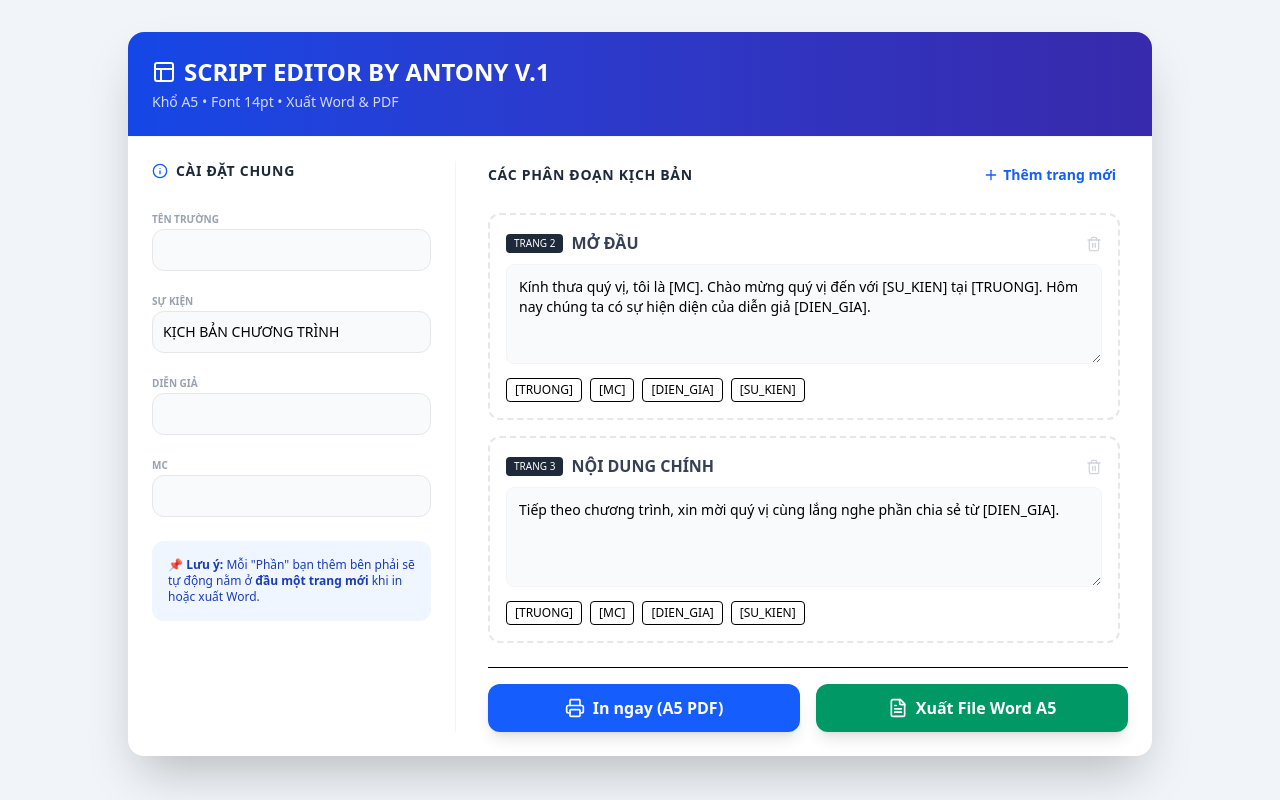
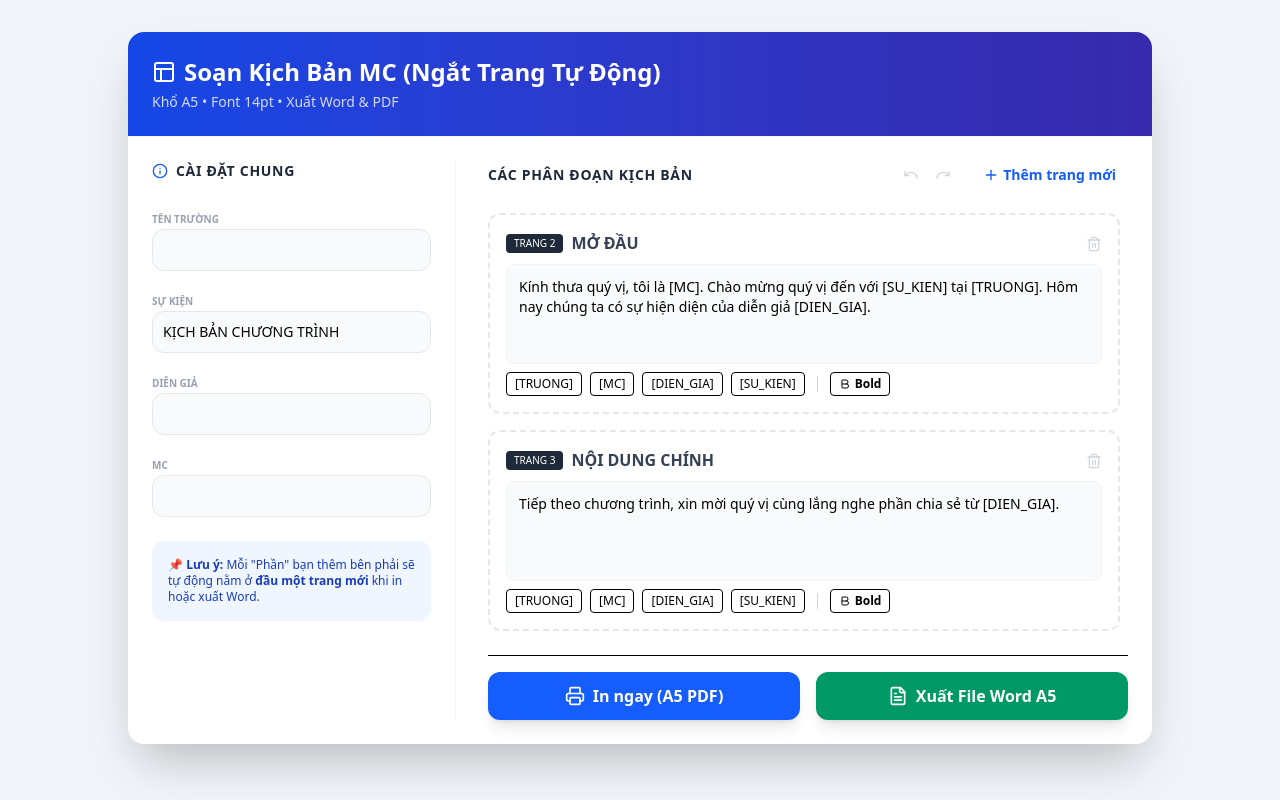
Before and after one commit to antonycodes/ScriptEditorbyAntony, a React (Vite) app: page / in a window 1280 px wide. Built offline with nearby package versions, Linux system fonts and the light colour scheme.

Commit message:
Update App.tsx

```diff
--- a/src/App.tsx
+++ b/src/App.tsx
@@ -1,36 +1,173 @@
-import React, { useState, useEffect } from 'react';
-import { Plus, Trash2, Printer, FileText, User, School, Mic2, Layout, Type, Info, Tag } from 'lucide-react';
+import React, { useState, useEffect, useRef } from 'react';
+import { Plus, Trash2, Printer, FileText, User, School, Mic2, Layout, Type, Info, Tag, Bold, Undo, Redo } from 'lucide-react';
 
-const App = () => {
-  const [metadata, setMetadata] = useState({
+const initialMetadata = {
   schoolName: '',
   speakerName: '',
   mcName: '',
   eventTitle: 'KỊCH BẢN CHƯƠNG TRÌNH'
-  });
+};
 
-  const [sections, setSections] = useState([
+const initialSections = [
   { id: '1', title: 'MỞ ĐẦU', content: 'Kính thưa quý vị, tôi là [MC]. Chào mừng quý vị đến với [SU_KIEN] tại [TRUONG]. Hôm nay chúng ta có sự hiện diện của diễn giả [DIEN_GIA].' },
   { id: '2', title: 'NỘI DUNG CHÍNH', content: 'Tiếp theo chương trình, xin mời quý vị cùng lắng nghe phần chia sẻ từ [DIEN_GIA].' }
-  ]);
+];
+
+const RichTextEditor = ({ id, content, onChange }: { id: string, content: string, onChange: (val: string) => void }) => {
+  const editorRef = useRef<HTMLDivElement>(null);
+
+  useEffect(() => {
+    if (editorRef.current && content !== editorRef.current.innerHTML) {
+      editorRef.current.innerHTML = content;
+    }
+  }, [content]);
+
+  const handleInput = (e: React.FormEvent<HTMLDivElement>) => {
+    onChange(e.currentTarget.innerHTML);
+  };
+
+  return (
+    <div
+      id={id}
+      ref={editorRef}
+      contentEditable
+      className="w-full p-3 bg-gray-50 border border-gray-100 rounded-lg min-h-[100px] outline-none text-sm custom-editor whitespace-pre-wrap"
+      onInput={handleInput}
+      suppressContentEditableWarning
+    />
+  );
+};
+
+const App = () => {
+  const [metadata, setMetadata] = useState(initialMetadata);
+  const [sections, setSections] = useState(initialSections);
+
+  const [history, setHistory] = useState([{ sections: initialSections, metadata: initialMetadata }]);
+  const [historyIndex, setHistoryIndex] = useState(0);
+
+  const stateRef = useRef({ sections, metadata, history, historyIndex });
+  useEffect(() => {
+    stateRef.current = { sections, metadata, history, historyIndex };
+  }, [sections, metadata, history, historyIndex]);
+
+  const typingTimeoutRef = useRef(null);
+
+  const commitAction = (newSections, newMetadata) => {
+    if (typingTimeoutRef.current) clearTimeout(typingTimeoutRef.current);
+    const { history, historyIndex } = stateRef.current;
+    const newHistory = history.slice(0, historyIndex + 1);
+    newHistory.push({ sections: newSections, metadata: newMetadata });
+    if (newHistory.length > 50) newHistory.shift();
+    setHistory(newHistory);
+    setHistoryIndex(newHistory.length - 1);
+    setSections(newSections);
+    setMetadata(newMetadata);
+  };
+
+  const handleSectionChange = (id, field, value) => {
+    const newSections = sections.map(s => s.id === id ? { ...s, [field]: value } : s);
+    setSections(newSections);
+
+    if (typingTimeoutRef.current) clearTimeout(typingTimeoutRef.current);
+    typingTimeoutRef.current = setTimeout(() => {
+      const { history, historyIndex, metadata } = stateRef.current;
+      const newHistory = history.slice(0, historyIndex + 1);
+      newHistory.push({ sections: newSections, metadata });
+      if (newHistory.length > 50) newHistory.shift();
+      setHistory(newHistory);
+      setHistoryIndex(newHistory.length - 1);
+    }, 1000);
+  };
+
+  const handleMetadataChange = (field, value) => {
+    const newMetadata = { ...metadata, [field]: value };
+    setMetadata(newMetadata);
+
+    if (typingTimeoutRef.current) clearTimeout(typingTimeoutRef.current);
+    typingTimeoutRef.current = setTimeout(() => {
+      const { history, historyIndex, sections } = stateRef.current;
+      const newHistory = history.slice(0, historyIndex + 1);
+      newHistory.push({ sections, metadata: newMetadata });
+      if (newHistory.length > 50) newHistory.shift();
+      setHistory(newHistory);
+      setHistoryIndex(newHistory.length - 1);
+    }, 1000);
+  };
+
+  const undo = () => {
+    if (typingTimeoutRef.current) clearTimeout(typingTimeoutRef.current);
+    const { history, historyIndex, sections, metadata } = stateRef.current;
+
+    const currentStateIsUncommitted =
+      history[historyIndex]?.sections !== sections ||
+      history[historyIndex]?.metadata !== metadata;
+
+    if (currentStateIsUncommitted) {
+      const newHistory = history.slice(0, historyIndex + 1);
+      newHistory.push({ sections, metadata });
+      if (newHistory.length > 50) newHistory.shift();
+      setHistory(newHistory);
+
+      const newIndex = newHistory.length - 2;
+      setHistoryIndex(newIndex);
+      setSections(newHistory[newIndex].sections);
+      setMetadata(newHistory[newIndex].metadata);
+    } else if (historyIndex > 0) {
+      const newIndex = historyIndex - 1;
+      setHistoryIndex(newIndex);
+      setSections(history[newIndex].sections);
+      setMetadata(history[newIndex].metadata);
+    }
+  };
+
+  const redo = () => {
+    const { history, historyIndex } = stateRef.current;
+    if (historyIndex < history.length - 1) {
+      const newIndex = historyIndex + 1;
+      setHistoryIndex(newIndex);
+      setSections(history[newIndex].sections);
+      setMetadata(history[newIndex].metadata);
+    }
+  };
+
+  useEffect(() => {
+    const handleKeyDown = (e) => {
+      if ((e.ctrlKey || e.metaKey) && e.key.toLowerCase() === 'z') {
+        e.preventDefault();
+        if (e.shiftKey) {
+          redo();
+        } else {
+          undo();
+        }
+      }
+      if ((e.ctrlKey || e.metaKey) && e.key.toLowerCase() === 'y') {
+        e.preventDefault();
+        redo();
+      }
+      if ((e.ctrlKey || e.metaKey) && e.key.toLowerCase() === 'b') {
+        const activeElement = document.activeElement;
+        if (activeElement && activeElement.hasAttribute('contenteditable') && activeElement.id.startsWith('editor-')) {
+          e.preventDefault();
+          const sectionId = activeElement.id.replace('editor-', '');
+          insertBold(sectionId);
+        }
+      }
+    };
+    document.addEventListener('keydown', handleKeyDown);
+    return () => document.removeEventListener('keydown', handleKeyDown);
+  }, []);
 
   const addSection = () => {
     const newId = Math.random().toString(36).substr(2, 9);
-    setSections([...sections, { id: newId, title: '', content: '' }]);
+    const newSections = [...sections, { id: newId, title: '', content: '' }];
+    commitAction(newSections, metadata);
   };
 
   const removeSection = (id) => {
     if (sections.length > 1) {
-      setSections(sections.filter(s => s.id !== id));
+      const newSections = sections.filter(s => s.id !== id);
+      commitAction(newSections, metadata);
     }
-  };
-
-  const updateSection = (id, field, value) => {
-    setSections(sections.map(s => s.id === id ? { ...s, [field]: value } : s));
-  };
-
-  const updateMetadata = (field, value) => {
-    setMetadata({ ...metadata, [field]: value });
   };
 
   const processPlaceholders = (text) => {
@@ -48,7 +185,6 @@ const App = () => {
 
   const exportToDoc = () => {
     const printElement = document.getElementById('mc-script-print');
-    // We construct a special Word-compatible HTML string
     const header = `
       <html xmlns:o='urn:schemas-microsoft-com:office:office' xmlns:w='urn:schemas-microsoft-com:office:word' xmlns='http://www.w3.org/TR/REC-html40'>
       <head>
@@ -75,7 +211,6 @@ const App = () => {
         <div class="Section1">
     `;
 
-    // Create the content with explicit page breaks for Word
     let contentHtml = `
       <h2>${metadata.schoolName || ''}</h2>
       <h1>${metadata.eventTitle}</h1>
@@ -86,10 +221,9 @@ const App = () => {
     `;
 
     sections.forEach((section, index) => {
-      // Adding page break before each section
       contentHtml += `<div class="page-break"></div>`;
       contentHtml += `<h3>${index + 1}. ${section.title || 'PHẦN ' + (index + 1)}</h3>`;
-      contentHtml += `<p style="text-align: justify;">${processPlaceholders(section.content).replace(/\n/g, '<br/>')}</p>`;
+      contentHtml += `<div style="text-align: justify; margin-bottom: 10pt;">${processPlaceholders(section.content).replace(/\n/g, '<br/>')}</div>`;
     });
 
     const footer = `
@@ -111,10 +245,24 @@ const App = () => {
     URL.revokeObjectURL(url);
   };
 
-  const insertTag = (sectionId, tag) => {
-    const section = sections.find(s => s.id === sectionId);
-    updateSection(sectionId, 'content', section.content + ` [${tag}] `);
+  const insertTag = (sectionId: string, tag: string) => {
+    const editor = document.getElementById(`editor-${sectionId}`);
+    if (editor) {
+      editor.focus();
+      document.execCommand('insertText', false, `[${tag}]`);
+    }
   };
+
+  const insertBold = (sectionId: string) => {
+    const editor = document.getElementById(`editor-${sectionId}`);
+    if (editor) {
+      editor.focus();
+      document.execCommand('bold', false, undefined);
+    }
+  };
+
+  const canUndo = historyIndex > 0 || history[historyIndex]?.sections !== sections || history[historyIndex]?.metadata !== metadata;
+  const canRedo = historyIndex < history.length - 1;
 
   return (
     <div className="min-h-screen bg-slate-100 p-4 md:p-8 font-sans">
@@ -122,7 +270,7 @@ const App = () => {
         <div className="p-6 border-b border-gray-100 bg-gradient-to-r from-blue-700 to-indigo-800 text-white flex justify-between items-center">
           <div>
             <h1 className="text-2xl font-bold flex items-center gap-2">
-              <Layout className="w-6 h-6" /> SCRIPT EDITOR BY ANTONY V.1
+              <Layout className="w-6 h-6" /> Soạn Kịch Bản MC (Ngắt Trang Tự Động)
             </h1>
             <p className="opacity-80 text-sm mt-1">Khổ A5 • Font 14pt • Xuất Word & PDF</p>
           </div>
@@ -142,7 +290,7 @@ const App = () => {
                   type="text"
                   className="w-full p-2.5 bg-gray-50 border border-gray-200 rounded-xl focus:ring-2 focus:ring-blue-500 outline-none text-sm"
                   value={metadata.schoolName}
-                  onChange={(e) => updateMetadata('schoolName', e.target.value)}
+                  onChange={(e) => handleMetadataChange('schoolName', e.target.value)}
                 />
               </div>
               <div>
@@ -151,7 +299,7 @@ const App = () => {
                   type="text"
                   className="w-full p-2.5 bg-gray-50 border border-gray-200 rounded-xl focus:ring-2 focus:ring-blue-500 outline-none text-sm"
                   value={metadata.eventTitle}
-                  onChange={(e) => updateMetadata('eventTitle', e.target.value)}
+                  onChange={(e) => handleMetadataChange('eventTitle', e.target.value)}
                 />
               </div>
               <div>
@@ -160,7 +308,7 @@ const App = () => {
                   type="text"
                   className="w-full p-2.5 bg-gray-50 border border-gray-200 rounded-xl focus:ring-2 focus:ring-blue-500 outline-none text-sm"
                   value={metadata.speakerName}
-                  onChange={(e) => updateMetadata('speakerName', e.target.value)}
+                  onChange={(e) => handleMetadataChange('speakerName', e.target.value)}
                 />
               </div>
               <div>
@@ -169,7 +317,7 @@ const App = () => {
                   type="text"
                   className="w-full p-2.5 bg-gray-50 border border-gray-200 rounded-xl focus:ring-2 focus:ring-blue-500 outline-none text-sm"
                   value={metadata.mcName}
-                  onChange={(e) => updateMetadata('mcName', e.target.value)}
+                  onChange={(e) => handleMetadataChange('mcName', e.target.value)}
                 />
               </div>
             </div>
@@ -183,9 +331,17 @@ const App = () => {
           <div className="lg:col-span-2 space-y-6">
             <div className="flex justify-between items-center">
               <h2 className="font-bold text-gray-800 uppercase text-sm tracking-wider">Các phân đoạn kịch bản</h2>
-              <button onClick={addSection} className="text-blue-600 hover:bg-blue-50 px-3 py-1 rounded-lg text-sm font-bold flex items-center gap-1">
+              <div className="flex items-center gap-2">
+                <button onClick={undo} disabled={!canUndo} className="text-gray-500 hover:text-blue-600 disabled:opacity-30 p-1" title="Undo (Ctrl+Z)">
+                  <Undo className="w-4 h-4" />
+                </button>
+                <button onClick={redo} disabled={!canRedo} className="text-gray-500 hover:text-blue-600 disabled:opacity-30 p-1" title="Redo (Ctrl+Y)">
+                  <Redo className="w-4 h-4" />
+                </button>
+                <button onClick={addSection} className="text-blue-600 hover:bg-blue-50 px-3 py-1 rounded-lg text-sm font-bold flex items-center gap-1 ml-2">
                   <Plus className="w-4 h-4" /> Thêm trang mới
                 </button>
+              </div>
             </div>
 
             <div className="space-y-4 max-h-[60vh] overflow-y-auto pr-2 custom-scrollbar">
@@ -199,7 +355,7 @@ const App = () => {
                         className="font-bold text-gray-700 bg-transparent outline-none border-b border-transparent focus:border-blue-300"
                         placeholder="Tiêu đề trang mới..."
                         value={section.title}
-                        onChange={(e) => updateSection(section.id, 'title', e.target.value)}
+                        onChange={(e) => handleSectionChange(section.id, 'title', e.target.value)}
                       />
                     </div>
                     <button onClick={() => removeSection(section.id)} className="text-gray-300 hover:text-red-500 transition-colors">
@@ -207,18 +363,22 @@ const App = () => {
                     </button>
                   </div>
 
-                  <textarea
-                    className="w-full p-3 bg-gray-50 border border-gray-100 rounded-lg min-h-[100px] outline-none text-sm"
-                    value={section.content}
-                    onChange={(e) => updateSection(section.id, 'content', e.target.value)}
+                  <RichTextEditor
+                    id={`editor-${section.id}`}
+                    content={section.content}
+                    onChange={(val) => handleSectionChange(section.id, 'content', val)}
                   />
 
-                  <div className="flex flex-wrap gap-2 mt-2">
+                  <div className="flex flex-wrap gap-2 mt-2 items-center">
                     {['TRUONG', 'MC', 'DIEN_GIA', 'SU_KIEN'].map(tag => (
-                      <button key={tag} onClick={() => insertTag(section.id, tag)} className="text-[9pt] bg-white border px-2 py-0.5 rounded hover:bg-blue-50 hover:text-blue-600">
+                      <button key={tag} onMouseDown={(e) => e.preventDefault()} onClick={() => insertTag(section.id, tag)} className="text-[9pt] bg-white border px-2 py-0.5 rounded hover:bg-blue-50 hover:text-blue-600">
                         [{tag}]
                       </button>
                     ))}
+                    <div className="w-px h-4 bg-gray-300 mx-1"></div>
+                    <button onMouseDown={(e) => e.preventDefault()} onClick={() => insertBold(section.id)} className="text-[9pt] bg-white border px-2 py-0.5 rounded hover:bg-gray-100 flex items-center gap-1 font-bold" title="In đậm (Ctrl+B)">
+                      <Bold className="w-3 h-3" /> Bold
+                    </button>
                   </div>
                 </div>
               ))}
@@ -281,9 +441,10 @@ const App = () => {
                 {index + 1}. {section.title}
               </h3>
             )}
-            <div className="text-justify whitespace-pre-wrap leading-relaxed">
-              {processPlaceholders(section.content)}
-            </div>
+            <div
+              className="text-justify whitespace-pre-wrap leading-relaxed"
+              dangerouslySetInnerHTML={{ __html: processPlaceholders(section.content) }}
+            />
           </div>
         ))}
 
```
Lines whose indentation alone changed are shown as unchanged.
